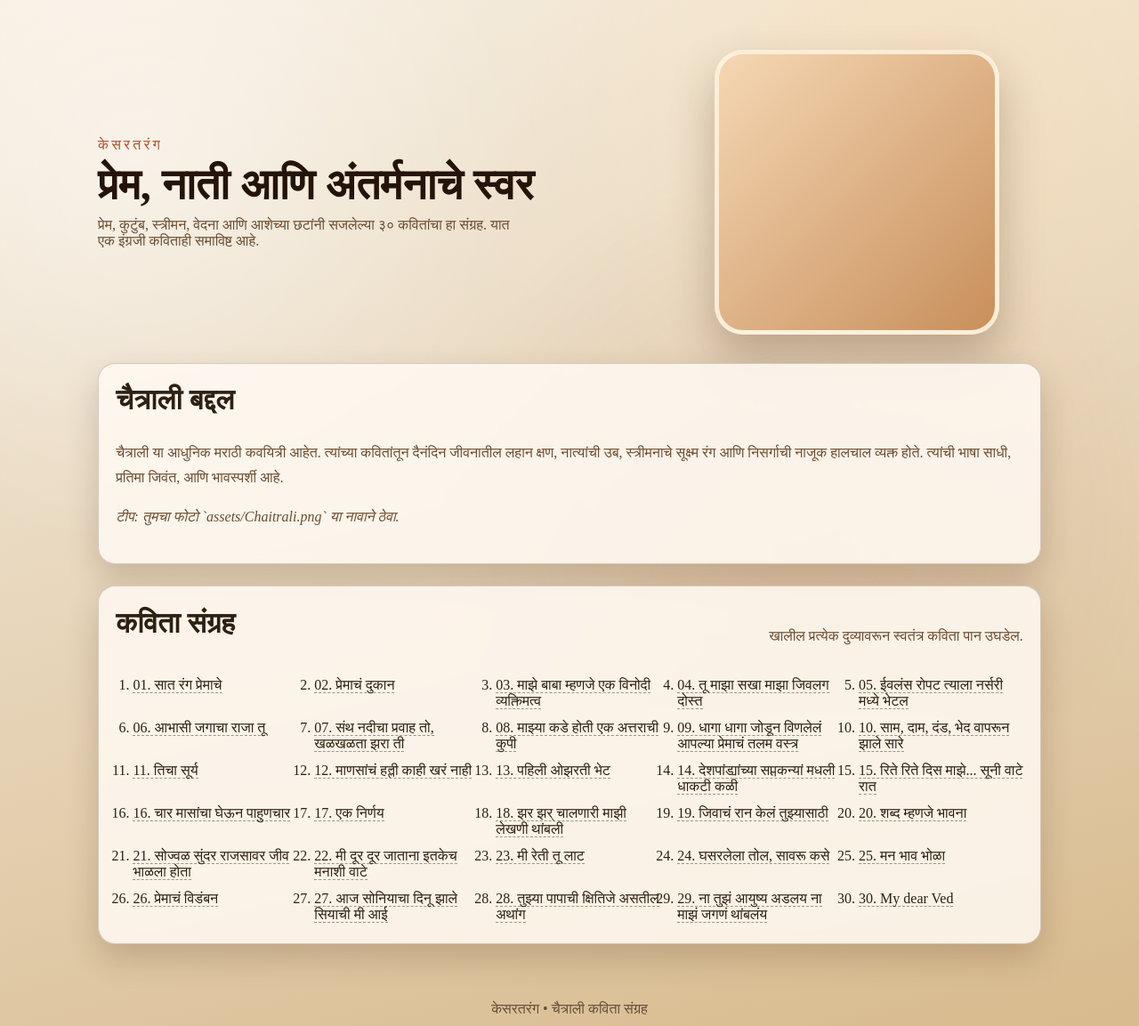
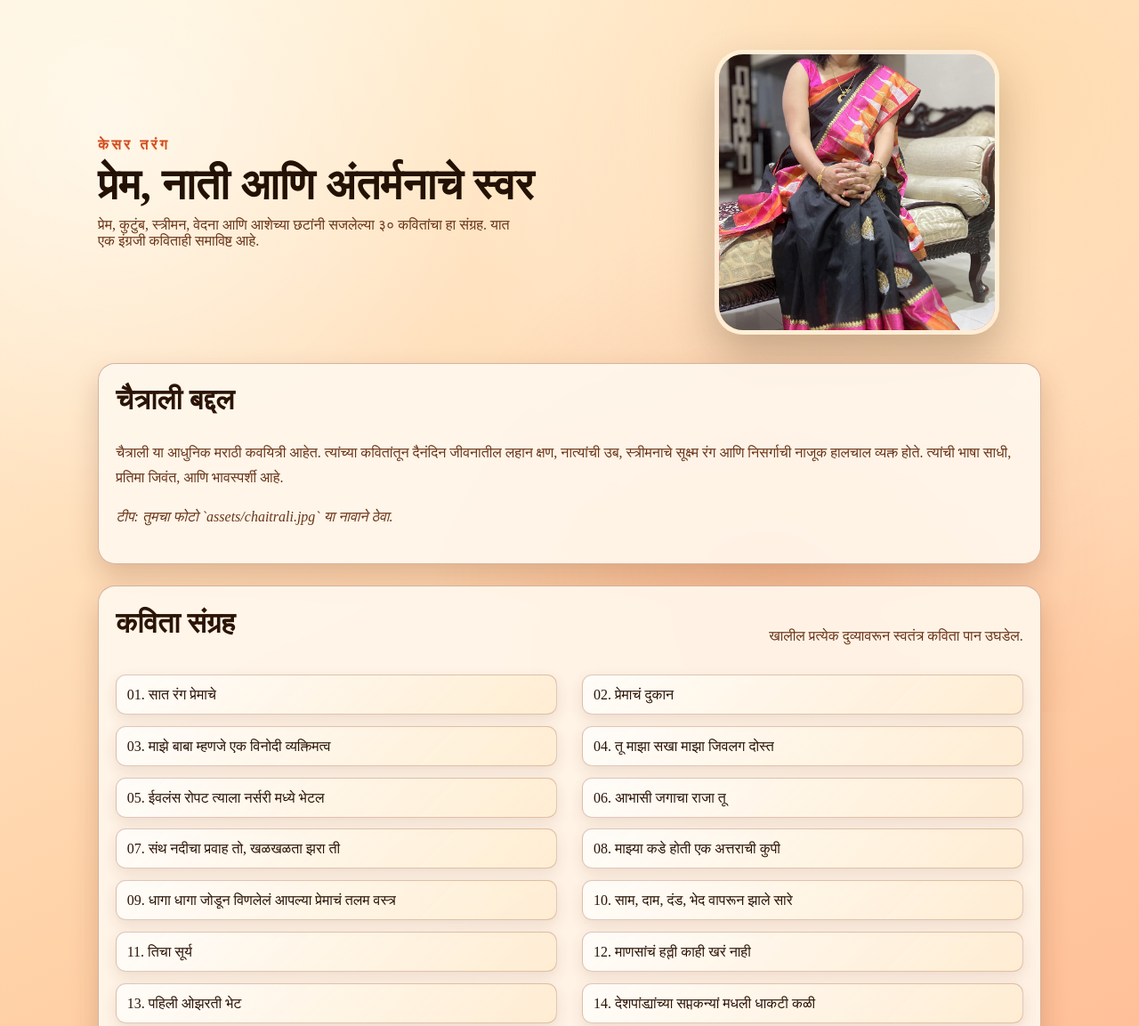
Before and after one commit to summitize/KesarTarang, a plain HTML site: page index.html in a window 1280 px wide. Shown: the top 1153 px of the page at 89% size. Drawn offline with Linux system fonts and the light colour scheme; a web font is replaced by a local one.

Commit message:
Use chaitrali.jpg and restyle poem list as cards

```diff
--- a/index.html
+++ b/index.html
@@ -3,7 +3,7 @@
 <head>
   <meta charset="UTF-8" />
   <meta name="viewport" content="width=device-width, initial-scale=1.0" />
-  <title>केसरतरंग | चैत्रालीच्या कविता</title>
+  <title>Kesar Tarang | चैत्रालीच्या कविता</title>
   <meta name="description" content="चैत्रालीच्या ३० कवितांचा कलात्मक संग्रह (मराठी + १ इंग्रजी)" />
   <link rel="preconnect" href="https://fonts.googleapis.com" />
   <link rel="preconnect" href="https://fonts.gstatic.com" crossorigin />
@@ -14,12 +14,12 @@
   <div class="backdrop" aria-hidden="true"></div>
   <header class="hero">
     <div class="hero-text">
-      <p class="brand">केसरतरंग</p>
+      <p class="brand">केसर तरंग</p>
       <h1>प्रेम, नाती आणि अंतर्मनाचे स्वर</h1>
       <p class="subtitle">प्रेम, कुटुंब, स्त्रीमन, वेदना आणि आशेच्या छटांनी सजलेल्या ३० कवितांचा हा संग्रह. यात एक इंग्रजी कविताही समाविष्ट आहे.</p>
     </div>
     <div class="portrait-wrap">
-      <img src="assets/Chaitrali.png" alt="कवयित्री चैत्राली" class="portrait" />
+      <img src="assets/chaitrali.jpg" alt="कवयित्री चैत्राली" class="portrait" />
     </div>
   </header>
 
@@ -31,7 +31,7 @@
         नात्यांची उब, स्त्रीमनाचे सूक्ष्म रंग आणि निसर्गाची नाजूक हालचाल व्यक्त होते.
         त्यांची भाषा साधी, प्रतिमा जिवंत, आणि भावस्पर्शी आहे.
       </p>
-      <p class="note">टीप: तुमचा फोटो `assets/Chaitrali.png` या नावाने ठेवा.</p>
+      <p class="note">टीप: तुमचा फोटो `assets/chaitrali.jpg` या नावाने ठेवा.</p>
     </section>
 
     <section class="collection card">
@@ -44,7 +44,7 @@
   </main>
 
   <footer>
-    <p>केसरतरंग • चैत्राली कविता संग्रह</p>
+    <p>केसर तरंग • चैत्राली कविता संग्रह</p>
   </footer>
 
   <script src="script.js"></script>
--- a/style.css
+++ b/style.css
@@ -1,15 +1,16 @@
 :root {
-  --title-strong: #241407;
-  --paper-shadow: rgba(64, 37, 17, 0.2);
-  --bg-top: #f7efe1;
-  --bg-mid: #e8d7bd;
-  --bg-bottom: #d7b98b;
-  --ink: #2e2012;
-  --muted: #6b4c2f;
-  --card: rgba(255, 250, 243, 0.86);
-  --stroke: rgba(103, 70, 41, 0.25);
-  --accent: #b24f2a;
-  --accent-soft: #e3a36a;
+  --title-strong: #231103;
+  --paper-shadow: rgba(109, 43, 12, 0.22);
+  --bg-top: #fff4d9;
+  --bg-mid: #ffd2a8;
+  --bg-bottom: #ffaf8a;
+  --ink: #2b1406;
+  --muted: #6a3417;
+  --card: rgba(255, 248, 238, 0.9);
+  --stroke: rgba(133, 54, 21, 0.34);
+  --accent: #d14b1f;
+  --accent-soft: #f9b43a;
+  --accent-bright: #ff7a28;
 }
 
 * {
@@ -21,7 +22,9 @@ body {
   font-family: "Tiro Devanagari Marathi", serif;
   color: var(--ink);
   min-height: 100vh;
-  background: linear-gradient(165deg, var(--bg-top), var(--bg-mid) 45%, var(--bg-bottom));
+  background:
+    radial-gradient(circle at 85% 12%, rgba(255, 255, 255, 0.45), transparent 30%),
+    linear-gradient(155deg, var(--bg-top), var(--bg-mid) 46%, var(--bg-bottom));
   position: relative;
   overflow-x: hidden;
 }
@@ -31,9 +34,9 @@ body {
   inset: 0;
   pointer-events: none;
   background:
-    radial-gradient(circle at 12% 22%, rgba(255, 255, 255, 0.45), transparent 35%),
-    radial-gradient(circle at 82% 10%, rgba(255, 221, 173, 0.35), transparent 36%),
-    radial-gradient(circle at 70% 72%, rgba(178, 79, 42, 0.1), transparent 38%);
+    radial-gradient(circle at 10% 18%, rgba(255, 255, 255, 0.55), transparent 33%),
+    radial-gradient(circle at 85% 15%, rgba(255, 194, 117, 0.42), transparent 38%),
+    radial-gradient(circle at 68% 78%, rgba(209, 75, 31, 0.16), transparent 36%);
 }
 
 .hero,
@@ -59,6 +62,8 @@ footer {
   letter-spacing: 0.2em;
   text-transform: uppercase;
   color: var(--accent);
+  font-weight: 700;
+  text-shadow: 0 2px 0 rgba(255, 233, 200, 0.75);
 }
 
 h1 {
@@ -89,7 +94,7 @@ h1 {
   border-radius: 2rem;
   border: 5px solid rgba(255, 244, 227, 0.9);
   box-shadow: 0 24px 50px rgba(62, 38, 18, 0.28);
-  background: linear-gradient(135deg, #f5d7b4, #c88f5b);
+  background: linear-gradient(135deg, #ffd56f, #ff8f54);
 }
 
 .hero-text {
@@ -110,7 +115,7 @@ main {
   border-radius: 1.2rem;
   padding: 1.4rem 1.2rem;
   backdrop-filter: blur(4px);
-  box-shadow: 0 16px 36px var(--paper-shadow);
+  box-shadow: 0 14px 30px var(--paper-shadow);
 }
 
 .card h2 {
@@ -134,32 +139,47 @@ main {
   align-items: end;
   gap: 1rem;
   flex-wrap: wrap;
+  margin-bottom: 0.8rem;
 }
 
 .poem-grid {
-  margin: 1rem 0 0;
-  padding-left: 1.2rem;
+  margin: 0.4rem 0 0;
+  padding: 0;
+  list-style: none;
   display: grid;
-  grid-template-columns: repeat(auto-fit, minmax(180px, 1fr));
-  gap: 0.75rem 1.2rem;
+  grid-template-columns: repeat(2, minmax(0, 1fr));
+  gap: 0.8rem 1.8rem;
+}
+
+.poem-grid li {
+  min-width: 0;
 }
 
 .poem-grid a {
+  display: block;
   text-decoration: none;
   color: var(--ink);
-  border-bottom: 1px dashed rgba(46, 32, 18, 0.45);
-  transition: color 220ms ease, border-color 220ms ease;
+  border: 1px solid rgba(133, 54, 21, 0.26);
+  background: linear-gradient(135deg, rgba(255, 255, 255, 0.75), rgba(255, 233, 198, 0.62));
+  box-shadow: 0 6px 16px rgba(117, 45, 13, 0.12);
+  transition: transform 220ms ease, color 220ms ease, border-color 220ms ease, box-shadow 220ms ease, background-color 220ms ease;
+  padding: 0.62rem 0.72rem;
+  border-radius: 0.7rem;
+  line-height: 1.45;
 }
 
 .poem-grid a:hover {
   color: var(--accent);
-  border-color: var(--accent);
+  border-color: var(--accent-bright);
+  background: linear-gradient(135deg, rgba(255, 225, 169, 0.82), rgba(255, 194, 124, 0.72));
+  box-shadow: 0 12px 24px rgba(117, 45, 13, 0.2);
+  transform: translateY(-2px);
 }
 
 footer {
   padding: 0 1.25rem 2rem;
   text-align: center;
-  color: rgba(46, 32, 18, 0.7);
+  color: rgba(46, 32, 18, 0.76);
 }
 
 .poem-page {
@@ -189,8 +209,8 @@ footer {
   line-height: 1.95;
   font-size: 1.08rem;
   padding: 0.85rem 0.85rem 0.85rem 1rem;
-  border-left: 3px solid rgba(178, 79, 42, 0.35);
-  background: linear-gradient(90deg, rgba(255, 244, 227, 0.48), rgba(255, 244, 227, 0));
+  border-left: 3px solid rgba(209, 75, 31, 0.45);
+  background: linear-gradient(90deg, rgba(255, 210, 163, 0.32), rgba(255, 244, 227, 0));
   border-radius: 0.5rem;
 }
 
@@ -199,7 +219,7 @@ footer {
   margin-top: 1.3rem;
   text-decoration: none;
   color: var(--accent);
-  border-bottom: 1px solid rgba(178, 79, 42, 0.45);
+  border-bottom: 1px solid rgba(209, 75, 31, 0.45);
 }
 
 @keyframes rise-in {
@@ -222,4 +242,9 @@ footer {
   .subtitle {
     margin-inline: auto;
   }
+
+  .poem-grid {
+    grid-template-columns: 1fr;
+    gap: 0.7rem;
+  }
 }
```
Also changed, not shown: assets/chaitrali.jpg (added).
